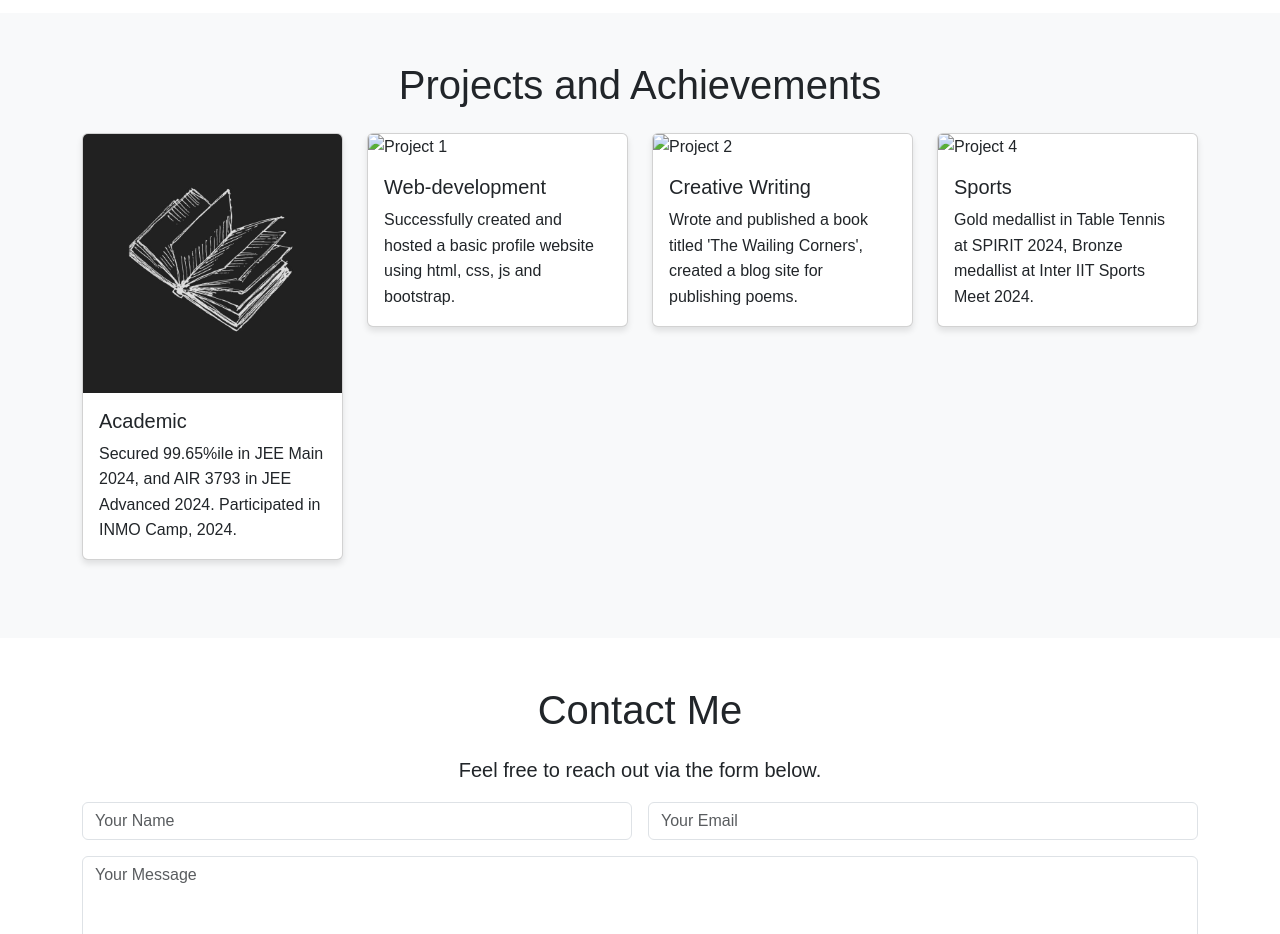
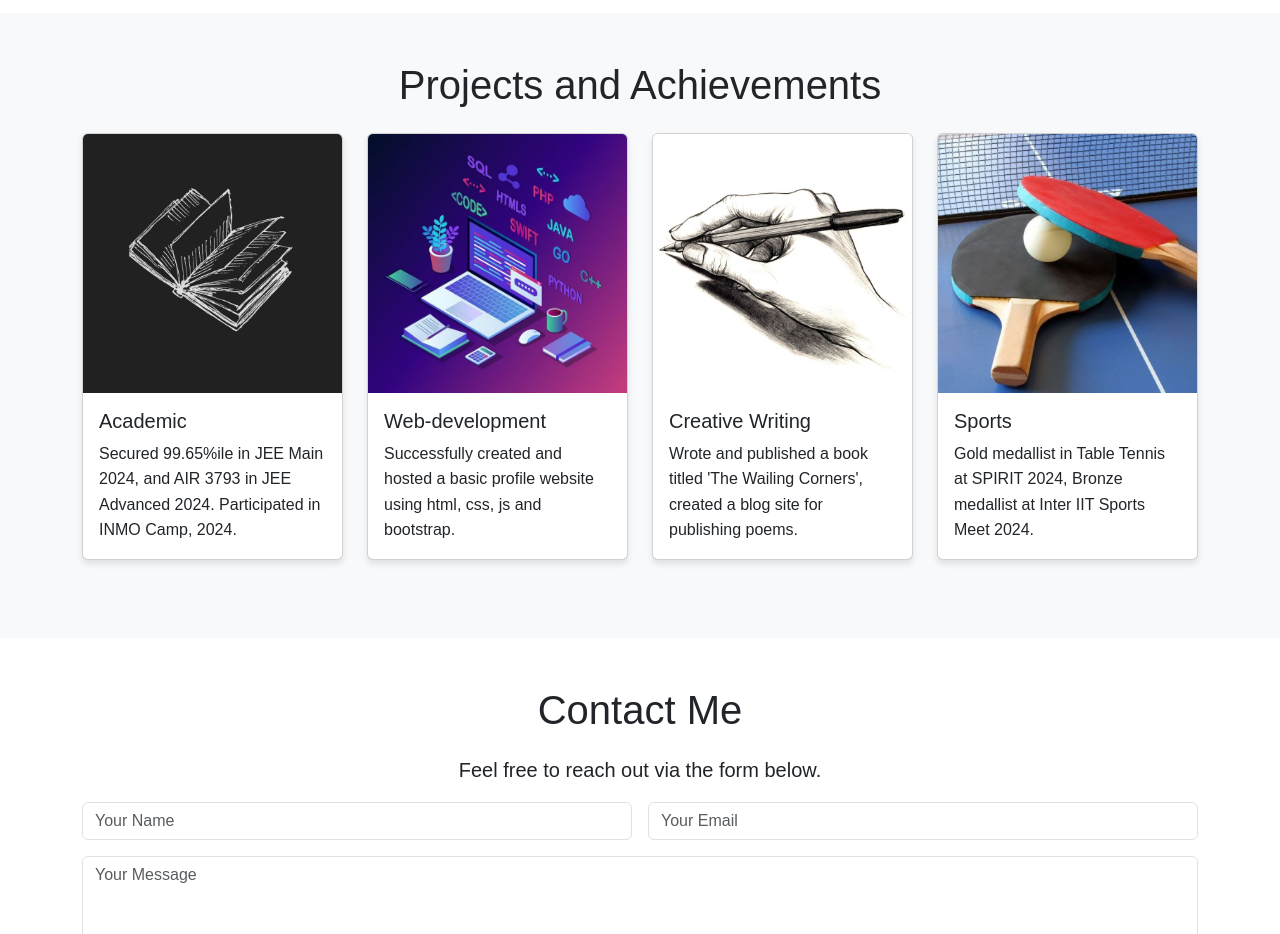
Before and after one commit to Blabberoni/bedabratbarma.github.io, a plain HTML site: page index.html in a window 1280 px wide. Shown: the part 1840-2774 px from the top of the page. Drawn offline with nearby package versions, Linux system fonts and the light colour scheme.

Commit message:
Update index.html
Done

```diff
--- a/index.html
+++ b/index.html
@@ -60,7 +60,7 @@
                 </div>
                 <div class="col-md-3">
                     <div class="card">
-                        <img src="images/web developer.jpg" class="card-img-top" alt="Project 1">
+                        <img src="web developer.jpg" class="card-img-top" alt="Project 1">
                         <div class="card-body">
                             <h5 class="card-title">Web-development</h5>
                             <p class="card-text">Successfully created and hosted a basic profile website using html, css, js and bootstrap.</p>
@@ -69,7 +69,7 @@
                 </div>
                 <div class="col-md-3">
                     <div class="card">
-                        <img src="images/pen.jpg" class="card-img-top" alt="Project 2">
+                        <img src="pen.jpg" class="card-img-top" alt="Project 2">
                         <div class="card-body">
                             <h5 class="card-title">Creative Writing</h5>
                             <p class="card-text">Wrote and published a book titled 'The Wailing Corners', created a blog site for publishing poems.</p>
@@ -78,7 +78,7 @@
                 </div>
                 <div class="col-md-3">
                     <div class="card">
-                        <img src="images/table tennis.jpg" class="card-img-top" alt="Project 4">
+                        <img src="table tennis.jpg" class="card-img-top" alt="Project 4">
                         <div class="card-body">
                             <h5 class="card-title">Sports</h5>
                             <p class="card-text">Gold medallist in Table Tennis at SPIRIT 2024, Bronze medallist at Inter IIT Sports Meet 2024.</p>
```
